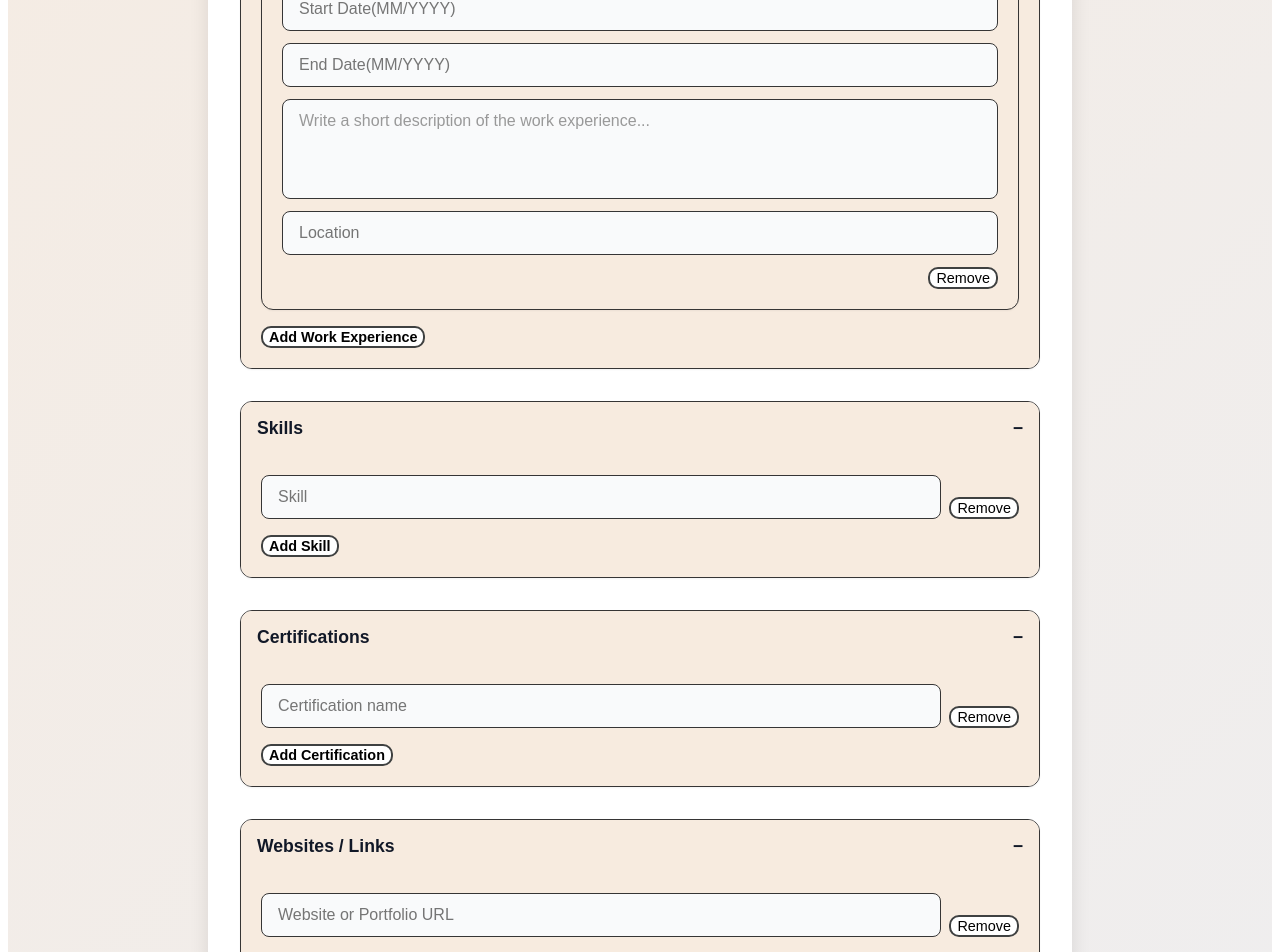
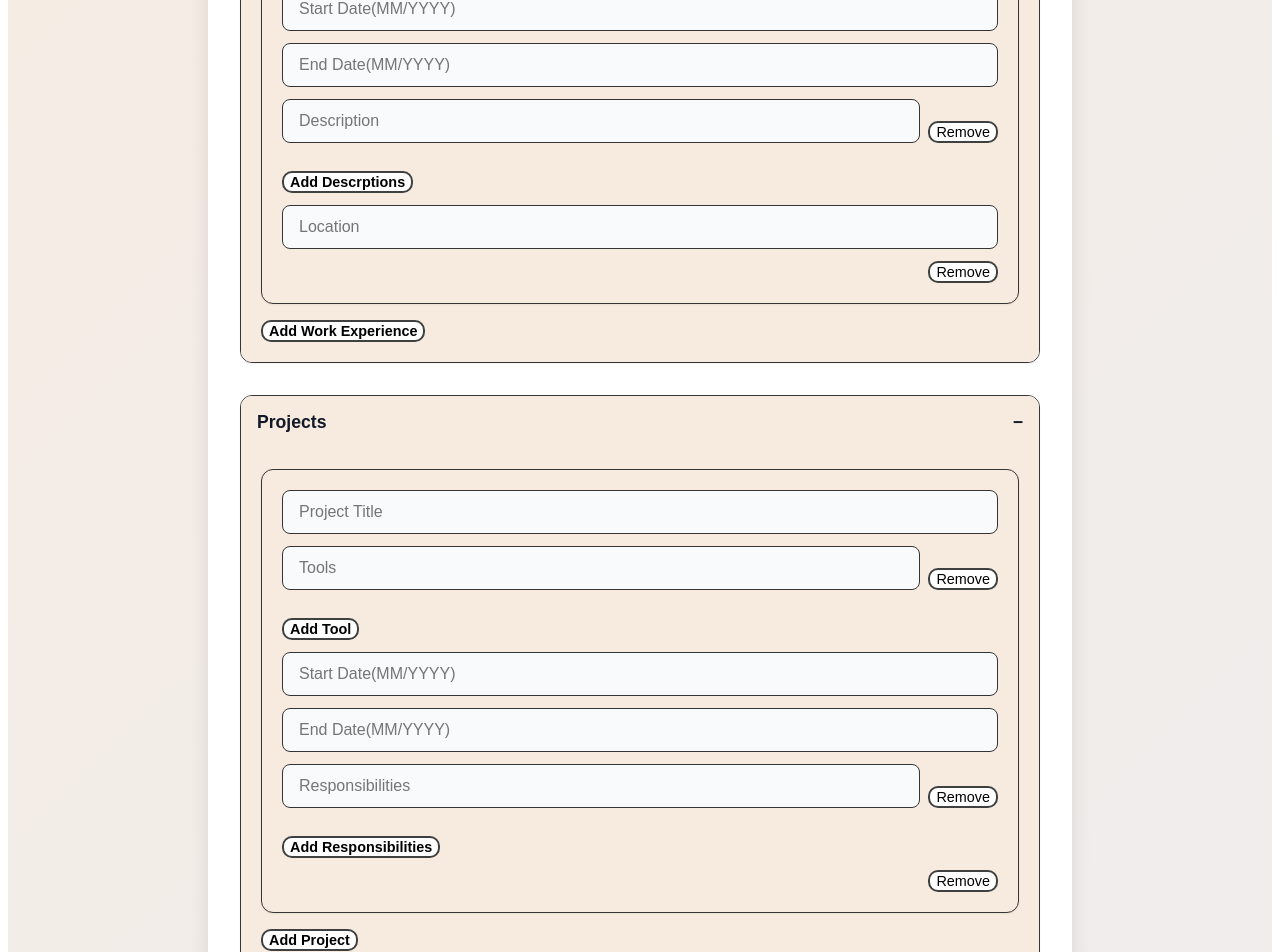
Before and after one commit to AdamPostMontjoie/Resumefy, a React app in the folder frontend/: page /profile in a window 1280 px wide. Shown: the part 1100-2052 px from the top of the page. Built offline with nearby package versions, Linux system fonts and the light colour scheme; no server answers; sample sign-in values are in the browser's storage; the HTML template or start-up script is replaced by a standard one.

Commit message:
Revised Work Expirences and added Projects on profile page, also fixed Resume Generation button again so it no longer moves

```diff
--- a/frontend/src/routes/ProfileCreation/ProfileCreationPage.jsx
+++ b/frontend/src/routes/ProfileCreation/ProfileCreationPage.jsx
@@ -80,7 +80,10 @@ const ProfileCreationPage = () => {
     { institution: "", dates: "", major: "", minor: "", degree: "", gpa: "" },
   ]);
   const [workExperience, setWorkExperience] = useState([
-    { title: "", company: "", startDate: "", endDate:"", description: "", location: "" },
+    { title: "", company: "", startDate: "", endDate:"", description: [""], location: "" },
+  ]);
+  const [projects, setProjects] = useState([
+    { title: "", tools: [""], startDate: "", endDate:"", descriptions: [""] },
   ]);
   const [skills, setSkills] = useState([""]);
 
@@ -111,7 +114,7 @@ const ProfileCreationPage = () => {
           const result = await axios.get(`http://localhost:5005/user/${currentUser.uid}`)
           console.log(result)
           //update profile
-         const profile = result.data.profile || {};
+          const profile = result.data.profile || {};
           const email = result.data.email || "";
 
           setSummary(profile.Summary || "");
@@ -127,7 +130,12 @@ const ProfileCreationPage = () => {
           setWorkExperience(
             profile.work && profile.work.length > 0
               ? profile.work
-              : [{ title: "", company: "", startDate:"", endDate:"",  description: "", location: "" }]
+              : [{ title: "", company: "", startDate: "", endDate:"", description: [""], location: "" }]
+          );
+          setProjects(
+            profile.projects && profile.projects.length > 0
+              ? profile.projects
+              : [{ title: "", tools: [""], startDate: "", endDate:"", descriptions: [""] }]
           );
           setSkills(
             profile.skills && profile.skills.length > 0
@@ -176,6 +184,29 @@ const ProfileCreationPage = () => {
     updated[i][name] = value;
     setWorkExperience(updated);
   };
+  const handleDescChange = (expI, descI, e) => {
+    const updated = [...workExperience];
+    updated[expI].description[descI] = e.target.value;
+    setWorkExperience(updated);
+  };
+  const handleProChange = (i, e) => {
+    const { name, value } = e.target;
+    const updated = [...projects];
+    updated[i][name] = value;
+    setProjects(updated);
+  };
+  const handleToolChange = (proI, toolI, e) => {
+    const updated = [...projects];
+    updated[proI].tools[toolI] = e.target.value;
+    setProjects(updated);
+  }
+
+  const handleRespChange = (proI, respI, e) => {
+    const updated = [...projects];
+    updated[proI].descriptions[respI] = e.target.value;
+    setProjects(updated);
+  }
+
   const handleSkillChange = (i, e) => {
     const updated = [...skills];
     updated[i] = e.target.value;
@@ -193,22 +224,58 @@ const ProfileCreationPage = () => {
   };
 
   // Add/remove
-const addEducation = () => {
+  const addEducation = () => {
     const today = new Date().toISOString().split('T')[0];
     setEducation([...education, { institution: "", dates: today, major: "", minor: "", degree: "", gpa: "" }]);
   };
   const removeEducation = (i) => setEducation(education.filter((_, x) => x !== i));
- const addWork = () => {
+  const addWork = () => {
     const today = new Date().toISOString().split('T')[0];
-    setWorkExperience([...workExperience, { title: "", company: "", startDate:"", endDate: today, description: "", location: "" }]);
+    setWorkExperience([...workExperience, { title: "", company: "", startDate: "", endDate:"", description: [""], location: "" }]);
   };
   const removeWork = (i) => setWorkExperience(workExperience.filter((_, x) => x !== i));
+  const addDescription = (workI) => {
+    const updated = [...workExperience];
+    updated[workI].description.push("");
+    setWorkExperience(updated);
+  };
+  const removeDescription = (workI, descI) => {
+    const updated = [...workExperience];
+    updated[workI].description = updated[descI].tools.filter((_, i) => i !== descI);
+    setWorkExperience(updated);
+  };
+  const addPro = () => {
+    const today = new Date().toISOString().split('T')[0];
+    setProjects([...projects, { title: "", tools: [""], startDate: "", endDate:"", descriptions: [""] }]);
+  };
+  const removePro = (i) => setProjects(projects.filter((_, x) => x !== i));
+  const addTool = (proI) => {
+    const updated = [...projects];
+    updated[proI].tools.push("");
+    setProjects(updated);
+  };
+  const removeTool = (proI, toolI) => {
+    const updated = [...projects];
+    updated[proI].tools = updated[proI].tools.filter((_, i) => i !== toolI);
+    setProjects(updated);
+  };
+  const addResponsibilities = (proI) => {
+    const updated = [...projects];
+    updated[proI].descriptions.push("");
+    setProjects(updated);
+  };
+  const removeResponsibilities = (proI, respI) => {
+    const updated = [...projects];
+    updated[proI].descriptions = updated[proI].descriptions.filter((_, i) => i !== respI);
+  setProjects(updated);
+  };
   const addSkill = () => setSkills([...skills, ""]);
   const removeSkill = (i) => setSkills(skills.filter((_, x) => x !== i));
   const addCert = () => setCertifications([...certifications, ""]);
   const removeCert = (i) => setCertifications(certifications.filter((_, x) => x !== i));
   const addWebsite = () => setWebsites([...websites, ""]);
   const removeWebsite = (i) => setWebsites(websites.filter((_, x) => x !== i));
+
 
   const handleSubmit = async (e) => {
     e.preventDefault();
@@ -226,6 +293,7 @@ const addEducation = () => {
             },
             Summary:summary,
             work:workExperience,
+            project:projects,
             certifications:certifications,
             education:education,
             skills:skills,
@@ -247,6 +315,7 @@ const addEducation = () => {
     <div>
     <button onClick={() => { navigate('/')}} className="back-to-main">Ex</button>
     <div className="page-container">
+      {/* <button className="back-to-gen">Back</button> */}
       <form onSubmit={handleSubmit} className="form">
         <h1 className="title">Your Profile</h1>
         {/* Personal */}
@@ -399,7 +468,7 @@ const addEducation = () => {
                   name="endDate"
                   placeholderText="End Date(MM/YYYY)"
 
-                  selected={exp.endtDate ? new Date(exp.endDate.replace(/-/g, '/')) : null}
+                  selected={exp.endDate ? new Date(exp.endDate.replace(/-/g, '/')) : null}
 
                   onChange={(date) => {
                     const value = date ? date.toISOString().split('T')[0] : "";
@@ -417,12 +486,87 @@ const addEducation = () => {
 
                   className="input  input-half"
                 />
-              <textarea name="description" placeholder="Write a short description of the work experience..." value={exp.description} onChange={(e) => handleWorkChange(index, e)} className="textarea" required/>
+              {exp.description.map((desc, descI) => (
+              <div key={descI} className="list-item-container">
+                <input placeholder="Description" value={desc} onChange={(e) => handleDescChange(index, descI, e)} className="input input-flex"/>
+                <button type="button" onClick={() => removeDescription(index, descI)} className="remove-button">Remove</button>
+              </div>
+            ))}
+            <button type="button" onClick={() => addDescription(index)} className="add-button">Add Descrptions</button>
               <input name="location" placeholder="Location" value={exp.location} onChange={(e) => handleWorkChange(index, e)} className="input" />
               <button type="button" onClick={() => removeWork(index)} className="remove-button">Remove</button>
             </div>
           ))}
           <button type="button" onClick={addWork} className="add-button">Add Work Experience</button>
+        </CollapsibleSection>
+        {/* Projects */}
+        {/* !!! */}
+        <CollapsibleSection title="Projects" expandAllTrigger={expandAllTrigger}>
+          {projects.map((pro, index) => (
+            <div key={index} className="work-experience-item">
+            <input name="title" placeholder="Project Title" value={pro.title} onChange={(e) => handleProChange(index, e)} className="input" required />
+            {pro.tools.map((tool, toolI) => (
+              <div key={toolI} className="list-item-container">
+                <input placeholder="Tools" value={tool} onChange={(e) => handleToolChange(index, toolI, e)} className="input input-flex"/>
+                <button type="button" onClick={() => removeTool(index, toolI)} className="remove-button">Remove</button>
+              </div>
+            ))}
+            <button type="button" onClick={() => addTool(index)} className="add-button">Add Tool</button>
+            <DatePicker
+              name="startDate"
+              placeholderText="Start Date(MM/YYYY)"
+
+                  selected={pro.startDate ? new Date(pro.startDate.replace(/-/g, '/')) : null}
+
+                  onChange={(date) => {
+                    const value = date ? date.toISOString().split('T')[0] : "";
+                    const mockEvent = {
+                      target: {
+                        name: "startDate",
+                        value: value
+                      }
+                    };
+                    handleProChange(index, mockEvent);
+                  }}
+
+                  showMonthYearPicker
+                  dateFormat="MM/yyyy"
+
+                  className="input input-half"
+                />
+                <DatePicker
+                  name="endDate"
+                  placeholderText="End Date(MM/YYYY)"
+
+                  selected={pro.endDate ? new Date(pro.endDate.replace(/-/g, '/')) : null}
+
+                  onChange={(date) => {
+                    const value = date ? date.toISOString().split('T')[0] : "";
+                    const mockEvent = {
+                      target: {
+                        name: "endDate",
+                        value: value
+                      }
+                    };
+                    handleProChange(index, mockEvent);
+                  }}
+
+                  showMonthYearPicker
+                  dateFormat="MM/yyyy"
+
+                  className="input  input-half"
+                />
+            {pro.descriptions.map((resp, respI) => (
+              <div key={respI} className="list-item-container">
+                <input placeholder="Responsibilities" value={resp} onChange={(e) => handleRespChange(index, respI, e)} className="input input-flex"/>
+                <button type="button" onClick={() => removeResponsibilities(index, respI)} className="remove-button">Remove</button>
+              </div>
+            ))}
+            <button type="button" onClick={() => addResponsibilities(index)} className="add-button">Add Responsibilities</button>
+            <button type="button" onClick={() => removePro(index)} className="remove-button">Remove</button>
+            </div>
+          ))}
+          <button type="button" onClick={addPro} className="add-button">Add Project</button>
         </CollapsibleSection>
           {/* Skills */}
         <CollapsibleSection title="Skills" expandAllTrigger={expandAllTrigger}>
@@ -455,15 +599,6 @@ const addEducation = () => {
           <button type="button" onClick={addWebsite} className="add-button">Add Website</button>
         </CollapsibleSection>
 
-        <CollapsibleSection title="Summary" expandAllTrigger={expandAllTrigger}>
-          <textarea
-            placeholder="Write a short professional summary or objective..."
-            value={summary}
-            onChange={(e) => setSummary(e.target.value)}
-            className="textarea"
-          />
-        </CollapsibleSection>
-
         <button type="submit" className="submit-button">Submit Profile</button>
       </form>
     </div>
--- a/frontend/src/routes/ResumeGeneration/ResumeGenerationPage.jsx
+++ b/frontend/src/routes/ResumeGeneration/ResumeGenerationPage.jsx
@@ -115,7 +115,8 @@ function ResumeGenerationPage() {
         </div>
 
         {/* Generate button */}
-        <div style={{ position: "absolute", left: "54%", transform: "translateX(-50%)" }}>
+        <div style={{ position: "absolute", left: "54%", transform: "translateX(-50%)", minHeight: '150px' }}>
+          <div style={{textAlign: 'center'}}>
           <button
             onClick={handleGenerate}
             className="loginButton"
@@ -125,6 +126,7 @@ function ResumeGenerationPage() {
           </button>
 
           {pdfUrl && !showPdf && (
+            <div style={{ marginTop: '20px', textAlign: 'left', width: '300px', marginLeft: '150px' }}>
             <button
               onClick={() => setShowPdf(true)}
               style={{
@@ -137,7 +139,9 @@ function ResumeGenerationPage() {
             >
               View PDF
             </button>
+            </div>
           )}
+        </div>
         </div>
       </div>
 
```
Also changed, not shown: frontend/src/routes/ProfileCreation/ProfileCreation.css (+10 -0 lines).
